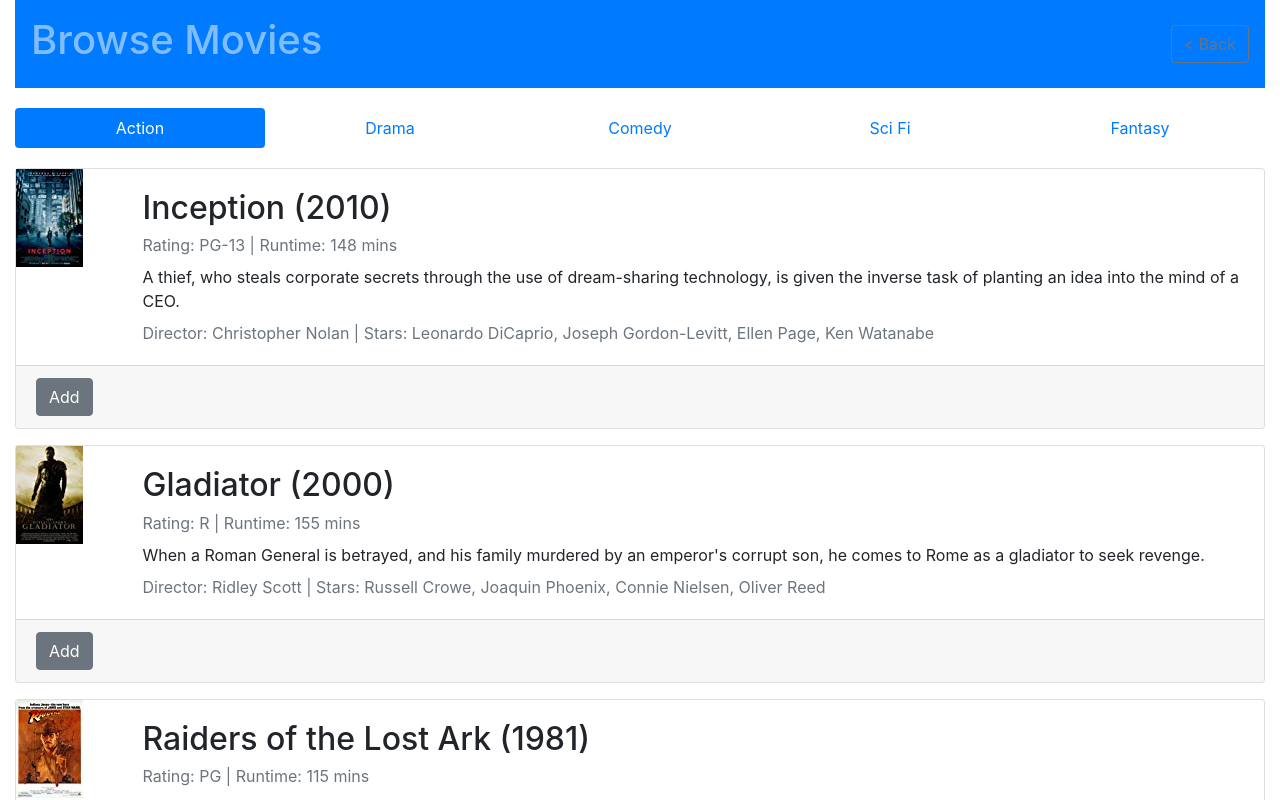
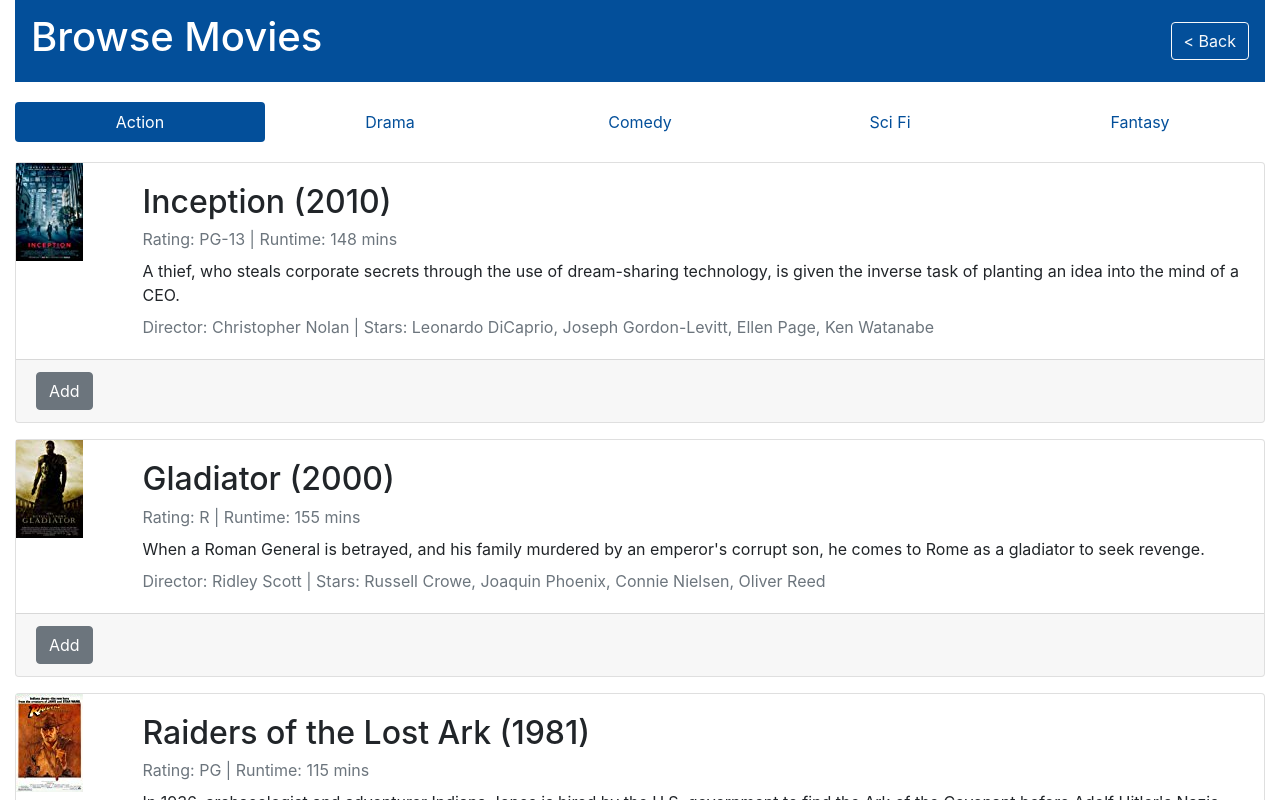
Before and after one commit to erin-doyle/reactathon-a11y-workshop, a React (Create React App) app: page /browse/action in a window 1280 px wide. Shown: the top 800 px of the page. Built offline with nearby package versions, Linux system fonts and the light colour scheme; what react-a11y would draw is missing.

Commit message:
Fixed the colors on the Wishlist and Browse pages to have compliant contrast ratios

```diff
--- a/public/app.css
+++ b/public/app.css
@@ -1,15 +1,44 @@
+:root {
+    --dark-blue: #034f9a;
+}
+
+a {
+    color: var(--dark-blue);
+    opacity: 0.8;
+    text-decoration: underline;
+}
+
 .login {
     margin-top: 5rem;
 }
 
 .helper-text {
     margin-top: -0.25rem;
-    color: #004c90;
+    color: var(--dark-blue);
+    opacity: 0.8;
 }
 
 .nav {
     margin-top: 20px;
     margin-bottom: 20px;
+}
+
+.navbar-dark {
+    background-color: var(--dark-blue);
+}
+
+.nav-link {
+    text-decoration: none;
+    opacity: 1;
+}
+
+.nav-pills .nav-link.active, .nav-pills .show>.nav-link {
+    background-color: var(--dark-blue);
+}
+
+.btn-dark {
+    background-color: var(--dark-blue);
+    border-color: var(--dark-blue);
 }
 
 .notes {
@@ -20,8 +49,3 @@
 .modal.show {
     display: inherit;
 }
-
-.btn-dark {
-    background-color: #034f9a;
-    border-color: #034f9a;
-}
--- a/src/primitives/Header.js
+++ b/src/primitives/Header.js
@@ -4,12 +4,12 @@ import PropTypes from 'prop-types';
 
 const Header = ({ title, buttonText, buttonLabel, handleButtonClick }) => (
     <header>
-        <nav className="navbar navbar-dark bg-primary">
-            <span className="navbar-text">
+        <nav className="navbar navbar-dark">
+            <span className="navbar-brand">
                 <h1>{title}</h1>
             </span>
             <button
-                className="btn btn-outline-secondary"
+                className="btn btn btn-outline-light"
                 aria-label={buttonLabel}
                 onClick={handleButtonClick}
             >
```
